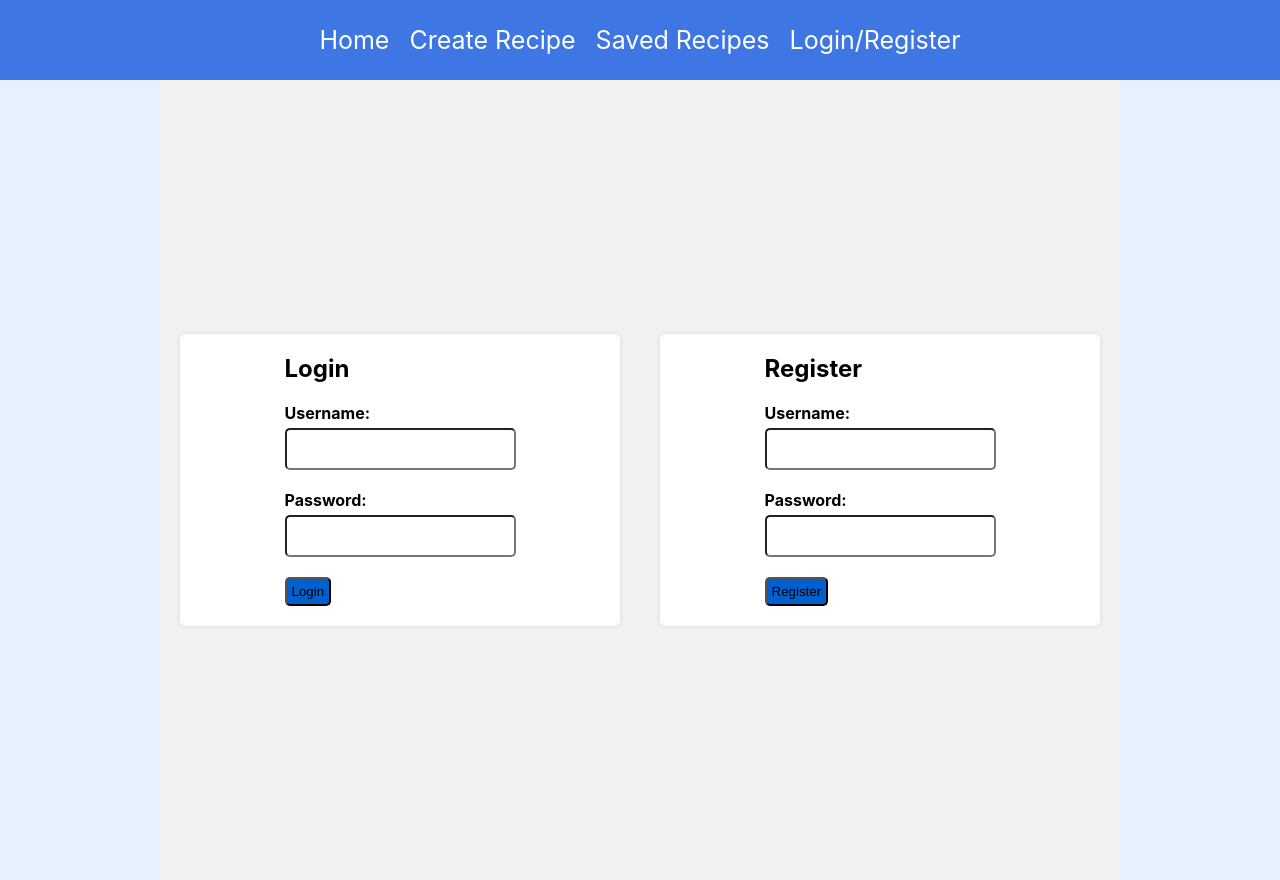
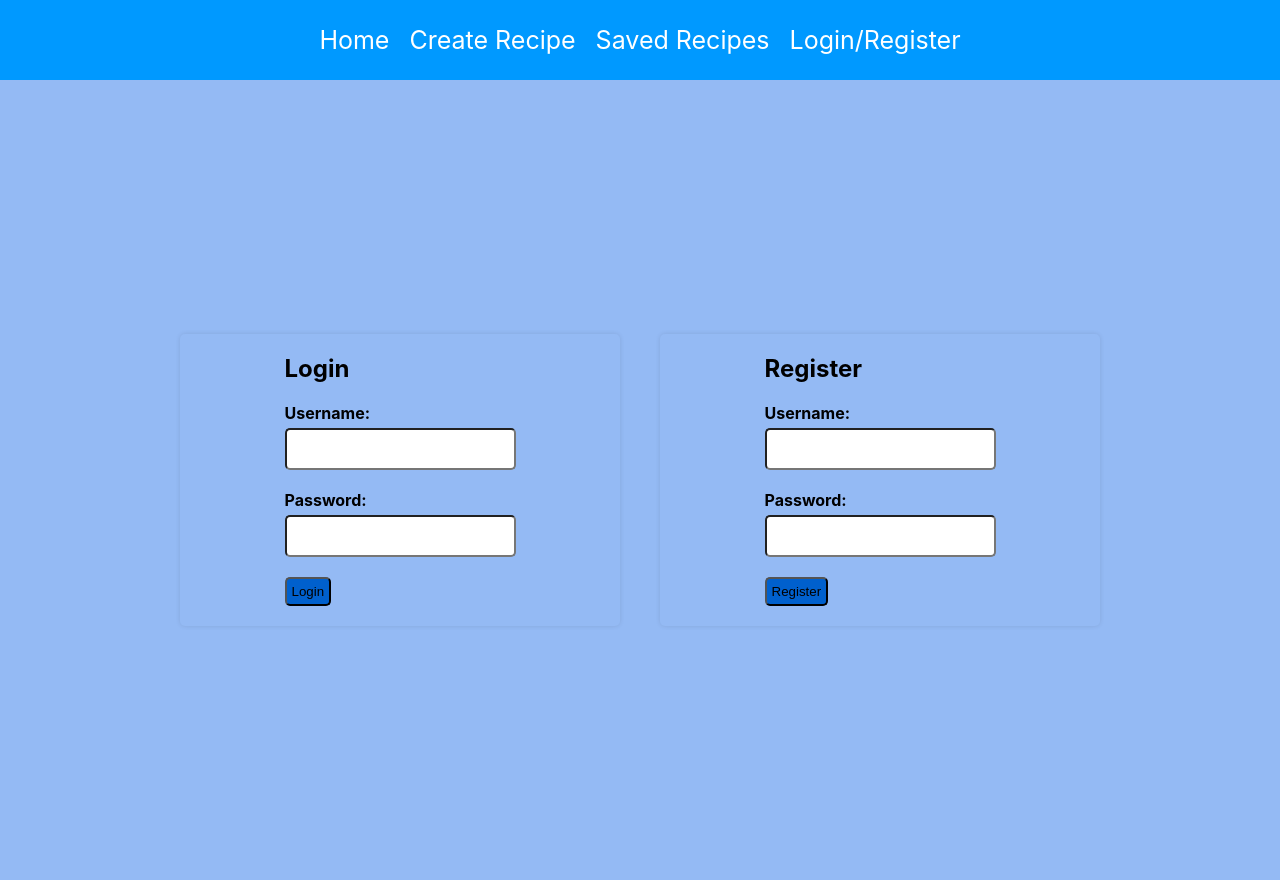
Before and after one commit to bharathv005/rec_client_frontend, a React (Create React App) app: page /auth in a window 1280 px wide. Built offline with nearby package versions, Linux system fonts and the light colour scheme.

Commit message:
frontend

```diff
--- a/src/App.css
+++ b/src/App.css
@@ -10,7 +10,7 @@
 body {
   margin: 0;
   padding: 0;
-  background-color:rgb(230, 240, 255);
+  background-color: rgb(148, 186, 244);
 
 }
 
@@ -19,7 +19,7 @@ body {
   justify-content: center;
   align-items: center;
   height: 100vh;
-  background-color: #f2f2f2;
+  background-color: rgb(148, 186, 244);
 }
 
 .auth-container {
@@ -28,7 +28,7 @@ body {
   justify-content: center;
   align-items: center;
   padding: 20px;
-  background-color: white;
+  background-color: rgb(148, 186, 244);
   border-radius: 5px;
   box-shadow: 0 0 5px rgba(0, 0, 0, 0.1);
   margin: 20px;
@@ -56,7 +56,7 @@ input {
   margin: 0;
   width: 100%;
   height: 80px;
-  background-color: rgb(62, 118, 228);
+  background-color: rgb(0, 153, 255);
   display: flex;
   justify-content: center;
   align-items: center;
@@ -72,7 +72,7 @@ a {
 }
 a:hover{
   scale: 1.1;
-  border-bottom: 2px dotted red;
+  border-bottom: 2px  red;
 }
 
 .create-recipe {
```
